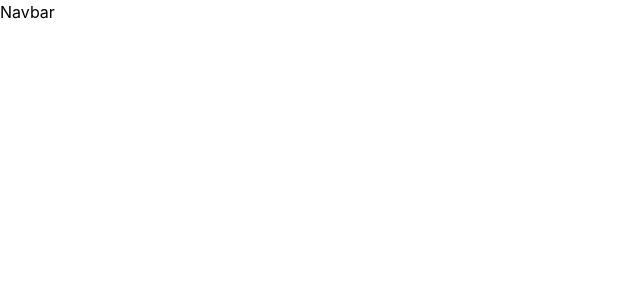
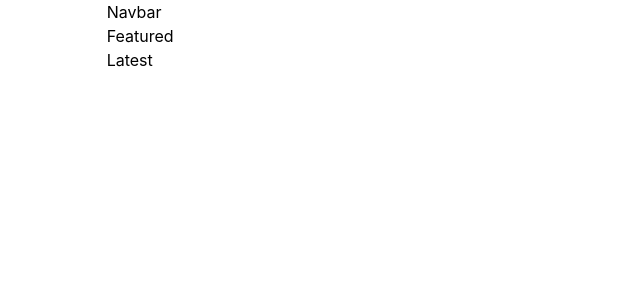
Before and after one commit to TheThomasY/MMA-blog, a Next.js app: page / in a window 1280 px wide. Shown: the top 300 px of the page, without its empty margins (0-640 px from the left). Built offline with nearby package versions, Linux system fonts and the light colour scheme.

Commit message:
feat: basic content for home page

```diff
--- /dev/null
+++ b/components/Home/Sections/Featured.js
@@ -0,0 +1,5 @@
+import React from 'react';
+
+export default function Featured() {
+  return <div>Featured</div>;
+}
--- /dev/null
+++ b/components/Home/Sections/Latest.js
@@ -0,0 +1,5 @@
+import React from 'react';
+
+export default function Latest() {
+  return <div>Latest</div>;
+}
--- a/pages/index.js
+++ b/pages/index.js
@@ -2,16 +2,22 @@ import Head from 'next/head';
 
 // * Components
 import Navbar from '../components/UI/Navbar';
+import Featured from '../components/Home/Sections/Featured';
+import Latest from '../components/Home/Sections/Latest';
 
 export default function Home() {
   return (
-    <div className=''>
+    <div className='w-full'>
       <Head>
         <title>Create Next App</title>
         <meta name='description' content='Generated by create next app' />
         <link rel='icon' href='/favicon.ico' />
       </Head>
-      <Navbar />
+      <div className='w-10/12 mx-auto'>
+        <Navbar />
+        <Featured />
+        <Latest />
+      </div>
     </div>
   );
 }
--- a/styles/globals.css
+++ b/styles/globals.css
@@ -4,6 +4,7 @@
 
 html,
 body {
+  width: 100%;
   padding: 0;
   margin: 0;
   font-family: -apple-system, BlinkMacSystemFont, Segoe UI, Roboto, Oxygen,
```
